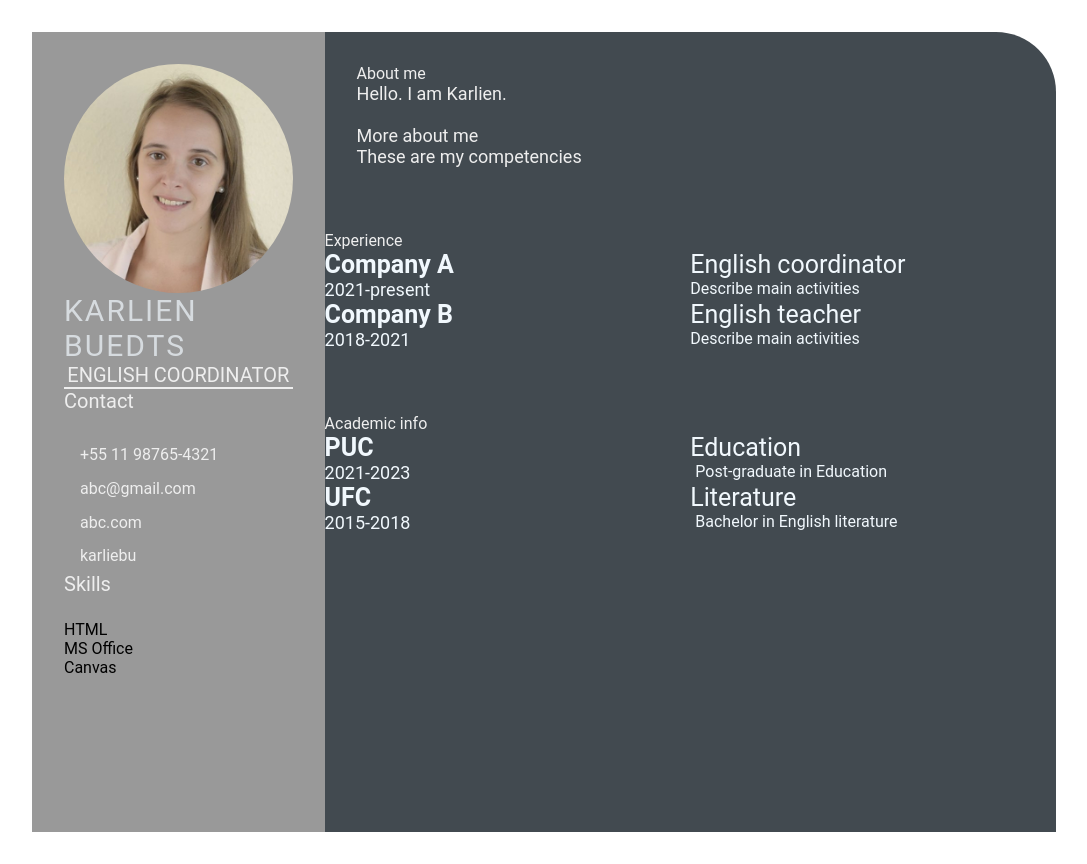
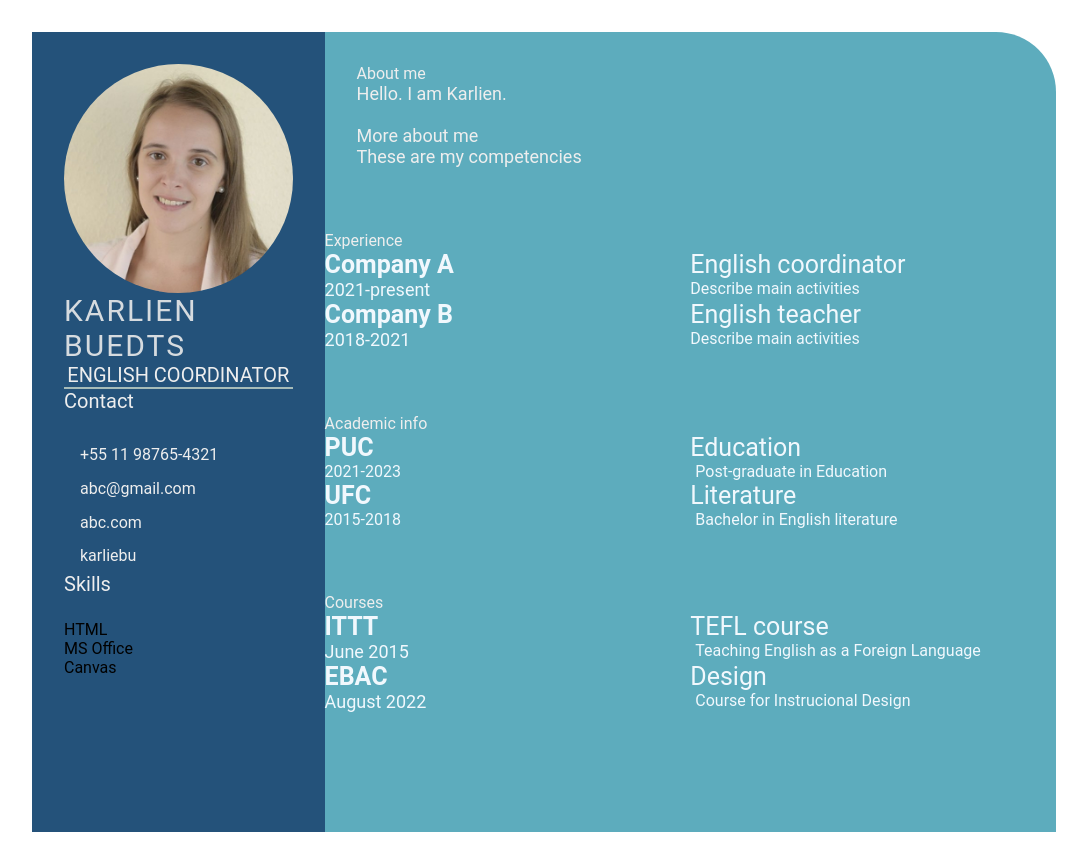
Before and after one commit to karliebu/karliebu.github.io, a plain HTML site: page index.html in a window 1280 px wide. Shown: the whole page, without its empty margins (96-1183 px from the left). Drawn offline with Linux system fonts and the light colour scheme.

Commit message:
Feat add awards (#5)
* feature: add feat-add-awards

* feature: add feat-add-awards

```diff
--- a/index.html
+++ b/index.html
@@ -107,6 +107,31 @@
                     </div>
                 </div>
             </section>
+            <section class="awards gap">
+                <div class="right-title">Courses</div>
+                <div class="awards-contents">
+                    <div class="awards-left">
+                        <p class="awards-company-name">ITTT</p>
+                        <p class="awards-time-period">June 2015</p>
+                    </div>
+                    <div class="awards-right">
+                        <p class="awards-name">TEFL course</p>
+                        <p class="awards-desc">
+                            Teaching English as a Foreign Language
+                        </p>
+                    </div>
+                    <div class="awards-left">
+                        <p class="awards-company-name">EBAC</p>
+                        <p class="awards-time-period">August 2022</p>
+                    </div>
+                    <div class="awards-right">
+                        <p class="awards-name"> Design</p>
+                        <p class="awards-desc">
+                            Course for Instrucional Design
+                        </p>
+                    </div>
+                </div>
+            </section>
         </section>
     </main>
 </body>
--- a/style.css
+++ b/style.css
@@ -17,13 +17,13 @@
 .left-section {
     grid-column: span 2;
     height: 100%;
-    background-color: #999999;
+    background-color: #24527a;
 }
 
 .right-section {
     grid-column: span 5;
     height: 100%;
-    background-color: #424a50;
+    background-color: #5dacbd;
     border-radius: 0px 60px 0px 0px;
 }
 
@@ -33,7 +33,7 @@
 
 .profile {
     width: 100%;
-    border-bottom: 2px solid #eeeeee;
+    border-bottom: 2px solid #a7bcb9;
 }
 
 .profile .profile-image {
@@ -119,7 +119,7 @@
 }
 
 .exp-time-period,
-.education-time-period,
+.educationp-time-period,
 .awards-time-period {
     font-size: 18px;
 }
```
